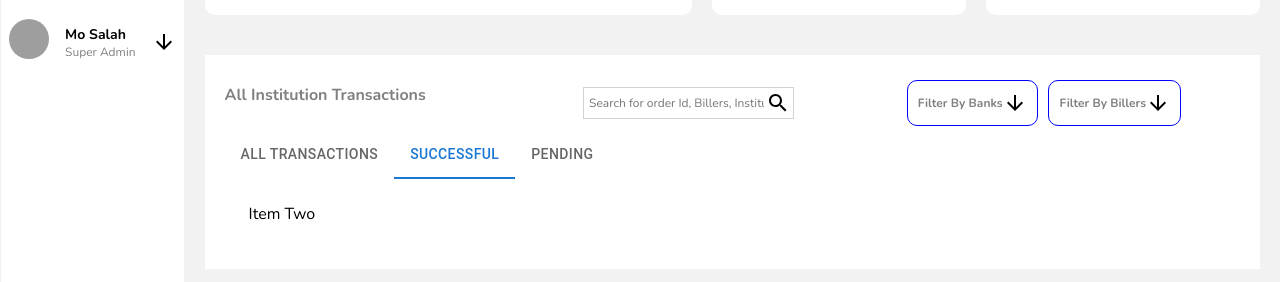
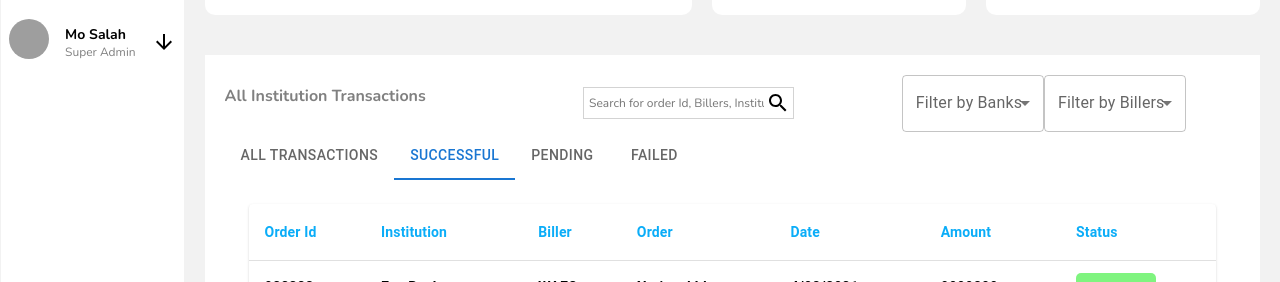
Before and after one commit to gemtunde/tm30, a React (Create React App) app: page / in a window 1280 px wide. Both pictures are taken after a click on the tab "SUCCESSFUL". Shown: the part 518-800 px from the top of the page. Built offline with nearby package versions, Linux system fonts and the light colour scheme; grey boxes are pictures that could not be loaded.

Commit message:
tabs update

```diff
--- a/src/pages/home/Home.jsx
+++ b/src/pages/home/Home.jsx
@@ -16,7 +16,18 @@ import TabContext from '@mui/lab/TabContext';
 import TabList from '@mui/lab/TabList';
 import TabPanel from '@mui/lab/TabPanel';
 
+import InputLabel from '@mui/material/InputLabel';
+import MenuItem from '@mui/material/MenuItem';
+import FormControl from '@mui/material/FormControl';
+import Select from '@mui/material/Select';
+
 const Home = () => {
+     const [age, setAge] = React.useState('');
+
+    const handleChange = (event) => {
+        setAge(event.target.value);
+    };
+
      const [value, setValue] = React.useState('1');
       const data =[
         {
@@ -84,9 +95,18 @@ const Home = () => {
         },
     ];
 
-    //const
+    //successful transactions
+    const successData = data.filter(item => item.status === 'Successful');
+    //console.log(successData)
 
-  const handleChange = (event, newValue) => {
+    //pending transactions
+    const pendData = data.filter(item => item.status === 'Pending');
+
+
+    //failed transactions
+    const failedData = data.filter(item => item.status === 'Failed');
+
+  const handleTabChange = (event, newValue) => {
     setValue(newValue);
   };
 
@@ -115,28 +135,50 @@ const Home = () => {
                             <SearchOutlinedIcon />
                         </div>
                         <div className="listFilter">
-                            <div className="filter">
-                                <p> Filter By Banks </p>
-                                <ArrowDownwardIcon />
-                            </div>
-                            <div className="filter">
-                                <p> Filter By Billers </p>
-                                <ArrowDownwardIcon />
-                            </div>
+                           <FormControl style={{width:'150px'}}>
+                                <InputLabel id="demo-simple-select-label"> Filter by Banks</InputLabel>
+                                <Select
+                                labelId="demo-simple-select-label"
+                                id="demo-simple-select"
+                                value={age}
+                                label="Age"
+                                onChange={handleChange}
+                                >
+                                    <MenuItem value={10}>GTBank</MenuItem>
+                                    <MenuItem value={20}>UBA</MenuItem>
+                                    <MenuItem value={30}>Access</MenuItem>
+                                </Select>
+                        </FormControl>
+                           <FormControl style={{width:'150px'}}>
+                                <InputLabel id="demo-simple-select-label"> Filter by Billers</InputLabel>
+                                <Select
+                                labelId="demo-simple-select-label"
+                                id="demo-simple-select"
+                                value={age}
+                                label="Age"
+                                onChange={handleChange}
+                                >
+                                    <MenuItem value={10}>WAEC</MenuItem>
+                                    <MenuItem value={20}>PHCN</MenuItem>
+                                    <MenuItem value={30}>TAX</MenuItem>
+                                </Select>
+                        </FormControl>
                         </div>
                     </div>
                 </div>
                 <TabContext value={value}>
         <div style={{ borderBottom: 1, borderColor: 'divider' }}>
-          <TabList onChange={handleChange} aria-label="lab API tabs example">
+          <TabList onChange={handleTabChange} aria-label="lab API tabs example">
             <Tab label="All Transactions" value="1" />
             <Tab label="Successful" value="2" />
             <Tab label="Pending" value="3" />
+            <Tab label="Failed" value="4" />
           </TabList>
         </div>
         <TabPanel value="1"><Table rows={data} /></TabPanel>
-        <TabPanel value="2">Item Two</TabPanel>
-        <TabPanel value="3">Item Three</TabPanel>
+        <TabPanel value="2"><Table rows={successData}/> </TabPanel>
+        <TabPanel value="3"><Table rows={pendData} /> </TabPanel>
+        <TabPanel value="4"><Table rows={failedData} /> </TabPanel>
       </TabContext>
 
         </div>
```
